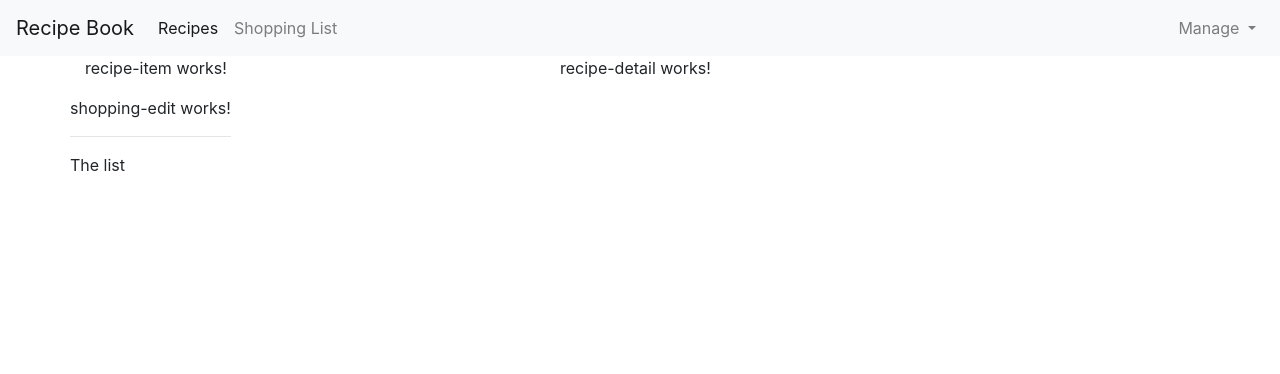
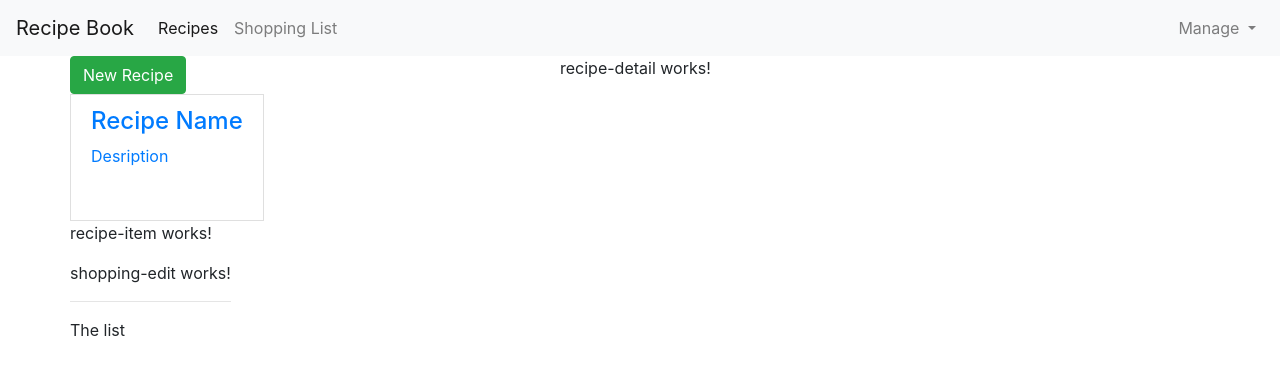
Before and after one commit to mfdaphne/Angular, an Angular app in the folder shopping-recipe-app/: page / in a window 1280 px wide. Shown: the top 374 px of the page. Built offline with nearby package versions, Linux system fonts and the light colour scheme.

Commit message:
added Recipe model

```diff
--- a/shopping-recipe-app/src/app/recipes/recipe-list/recipe-list.component.html
+++ b/shopping-recipe-app/src/app/recipes/recipe-list/recipe-list.component.html
@@ -1 +1,19 @@
-<app-recipe-item></app-recipe-item>
+<div class="row">
+    <div class="col-xs-12">
+        <button class="btn btn-success">New Recipe</button>
+    </div>
+</div>
+<div class="row">
+    <div class="col-xs-12">
+        <a href="#" class="list-group-item clearfix">
+            <div class="pull-left">
+                <h4 class="list-group-item-heading">Recipe Name</h4>
+                <p class="list-group-item-text">Desription</p>
+            </div>
+            <span class="pull-right">
+                <img src="" alt="" class="img-responsive" style="max-height: 50px;">
+            </span>
+        </a>
+        <app-recipe-item></app-recipe-item>
+    </div>
+</div>
--- a/shopping-recipe-app/src/app/recipes/recipe-list/recipe-list.component.ts
+++ b/shopping-recipe-app/src/app/recipes/recipe-list/recipe-list.component.ts
@@ -1,11 +1,14 @@
 import { Component, OnInit } from '@angular/core';
-
+import {Recipe} from '../recipe.model'
 @Component({
   selector: 'app-recipe-list',
   templateUrl: './recipe-list.component.html',
   styleUrls: ['./recipe-list.component.css']
 })
 export class RecipeListComponent implements OnInit {
+  recipes: Recipe[] = [
+    new Recipe('Cake Recipe','Mix batter', 'https://images.immediate.co.uk/production/volatile/sites/30/2020/08/carrot-cake-f1b3d0c.jpg')
+  ];
 
   constructor() { }
 
--- /dev/null
+++ b/shopping-recipe-app/src/app/recipes/recipe.model.ts
@@ -0,0 +1,11 @@
+export class Recipe {
+    public name: string;
+    public description:string;
+    public imagePath:string;
+
+    constructor(name: string, desc: string, imagePath: string){
+        this.name = name;
+        this.description = desc;
+        this.imagePath = imagePath;
+    }
+}
```
